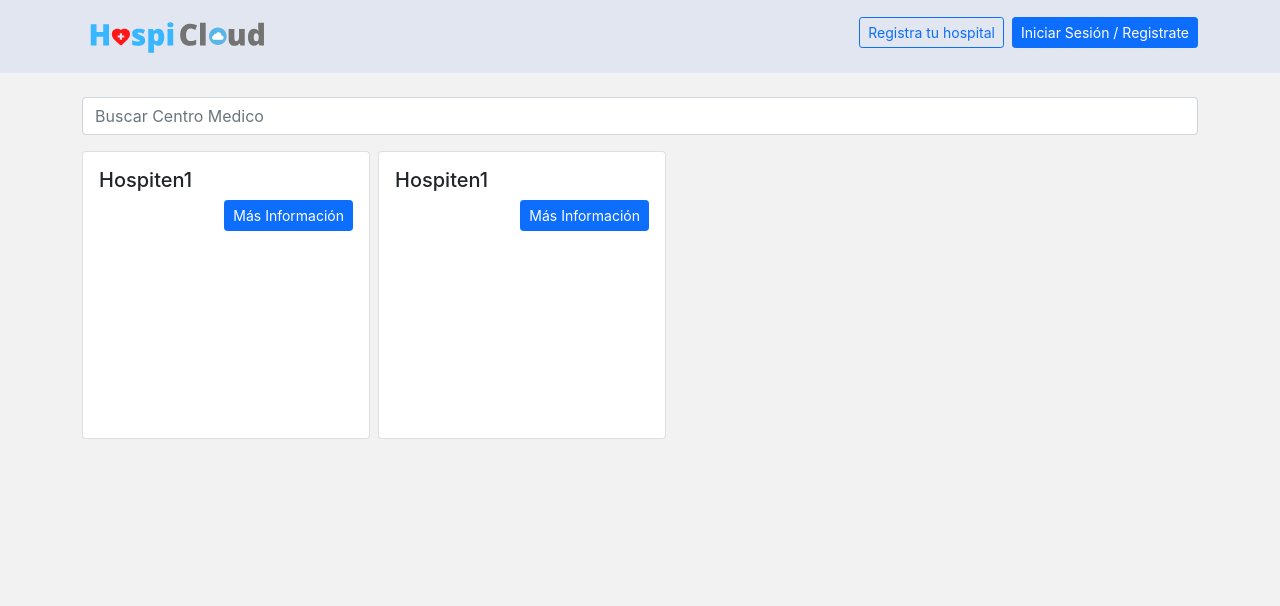
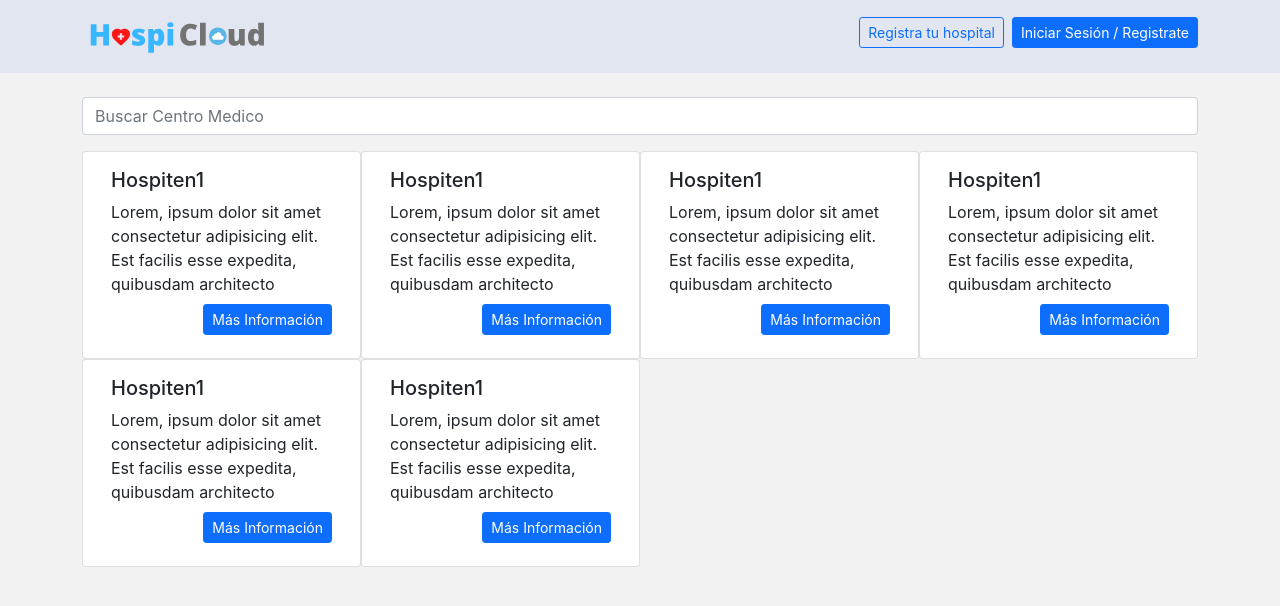
Before and after one commit to HospiCloud-Team/hospicloud-frontend, a React (Create React App) app: page / in a window 1280 px wide. Shown: the top 606 px of the page. Built offline with nearby package versions, Linux system fonts and the light colour scheme; no server answers.

Commit message:
AB-113: Move hospital list to grid

```diff
--- a/src/api/users/index.ts
+++ b/src/api/users/index.ts
@@ -1,5 +1,4 @@
 import { IAdmin } from "../../models/IAdmin";
-import { IHospital } from "../../models/IHospital";
 import { IPatient } from "../../models/IPatient";
 import { UsersAPI } from "../hospicloudAPI";
 
--- a/src/pages/LandingPage/components/HospitalItem.tsx
+++ b/src/pages/LandingPage/components/HospitalItem.tsx
@@ -4,12 +4,12 @@ import { IHospital } from "../../../models/IHospital";
 import routes from "../../../router/constantRoutes.json";
 
 const FixedBox = styled.div`
-  width: 18rem;
-  height: 18rem;
+  // width: 18rem;
+  height: 13rem;
 `;
 
 const OverflowText = styled.p`
-  height: 3rem;
+  height: 6rem;
   overflow: hidden;
   text-overflow: ellipsis;
 `;
@@ -28,7 +28,7 @@ const HospitalItem = ({ hospital }: HospitalItemProps) => {
   const history = useHistory();
 
   return (
-    <FixedBox className="card me-2 mb-2">
+    <FixedBox className="col-12 col-lg-3 col-md-4 col-sm-6 card">
       {/* <CroppedImage
         src={hospital.image}
         alt="hospital"
@@ -36,9 +36,15 @@ const HospitalItem = ({ hospital }: HospitalItemProps) => {
       /> */}
       <div className="card-body">
         <h5 className="card-title">{hospital.name}</h5>
-        {/* <OverflowText className="card-text mb-2">
-          {hospital.description}
-        </OverflowText> */}
+        <OverflowText className="card-text mb-2">
+          {/* {hospital.description} */}
+          Lorem, ipsum dolor sit amet consectetur adipisicing elit. Est facilis
+          esse expedita, quibusdam architecto dolorem officia ex ipsum similique
+          dolorum dolores voluptatum totam rerum quod facere ullam alias nam
+          repellendus cumque explicabo iusto consequuntur itaque? Temporibus
+          omnis cum neque et doloremque praesentium eum consequatur commodi?
+          Facere consequatur fugiat porro quae.
+        </OverflowText>
         <div className="d-flex justify-content-end">
           <button
             className="btn btn-primary btn-sm stretched-link"
--- a/src/pages/LandingPage/index.tsx
+++ b/src/pages/LandingPage/index.tsx
@@ -10,7 +10,7 @@ const LandingPage = () => {
     const delayDebounceFn = setTimeout(() => {
       console.log(searchName);
       // Send Axios request here
-    }, 3000);
+    }, 1500);
 
     return () => clearTimeout(delayDebounceFn);
   }, [searchName]);
@@ -40,6 +40,54 @@ const LandingPage = () => {
       created_at: "",
       updated_at: null,
     },
+    {
+      id: 3,
+      name: "Hospiten1",
+      location: {
+        address: "Av. Alma Mater s/n",
+        province: "Santo Domingo",
+        id: 1,
+      },
+      schedule: "",
+      created_at: "",
+      updated_at: null,
+    },
+    {
+      id: 4,
+      name: "Hospiten1",
+      location: {
+        address: "Av. Alma Mater s/n",
+        province: "Santo Domingo",
+        id: 1,
+      },
+      schedule: "",
+      created_at: "",
+      updated_at: null,
+    },
+    {
+      id: 5,
+      name: "Hospiten1",
+      location: {
+        address: "Av. Alma Mater s/n",
+        province: "Santo Domingo",
+        id: 1,
+      },
+      schedule: "",
+      created_at: "",
+      updated_at: null,
+    },
+    {
+      id: 6,
+      name: "Hospiten1",
+      location: {
+        address: "Av. Alma Mater s/n",
+        province: "Santo Domingo",
+        id: 1,
+      },
+      schedule: "",
+      created_at: "",
+      updated_at: null,
+    },
   ];
 
   return (
@@ -51,7 +99,7 @@ const LandingPage = () => {
         placeholder="Buscar Centro Medico"
         onChange={(e) => setSearchName(e.target.value)}
       />
-      <div className="d-flex flex-wrap">
+      <div className="row m-0">
         {topHospitals.map((hospital) => (
           <HospitalItem key={hospital.id} hospital={hospital} />
         ))}
```
